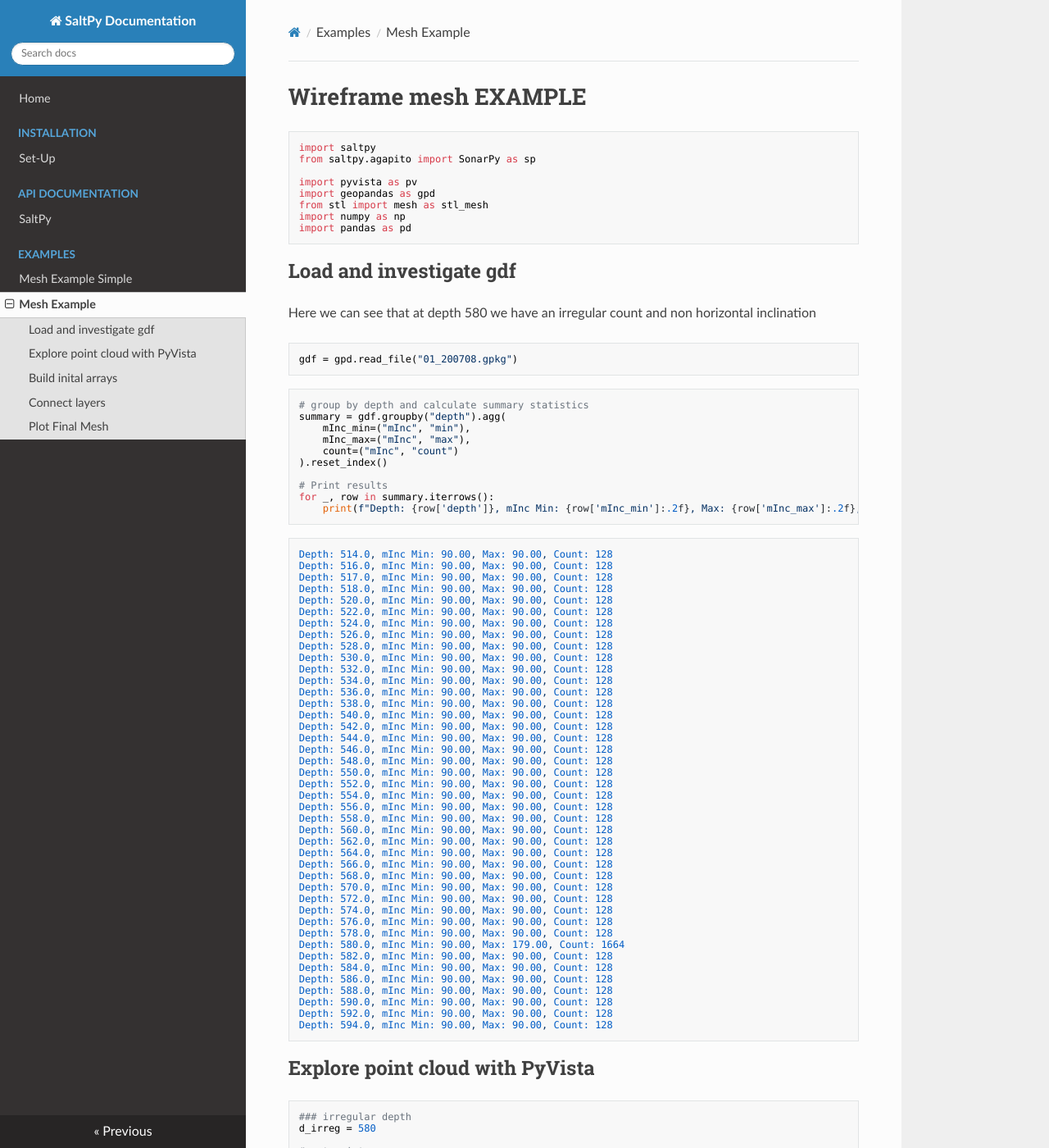
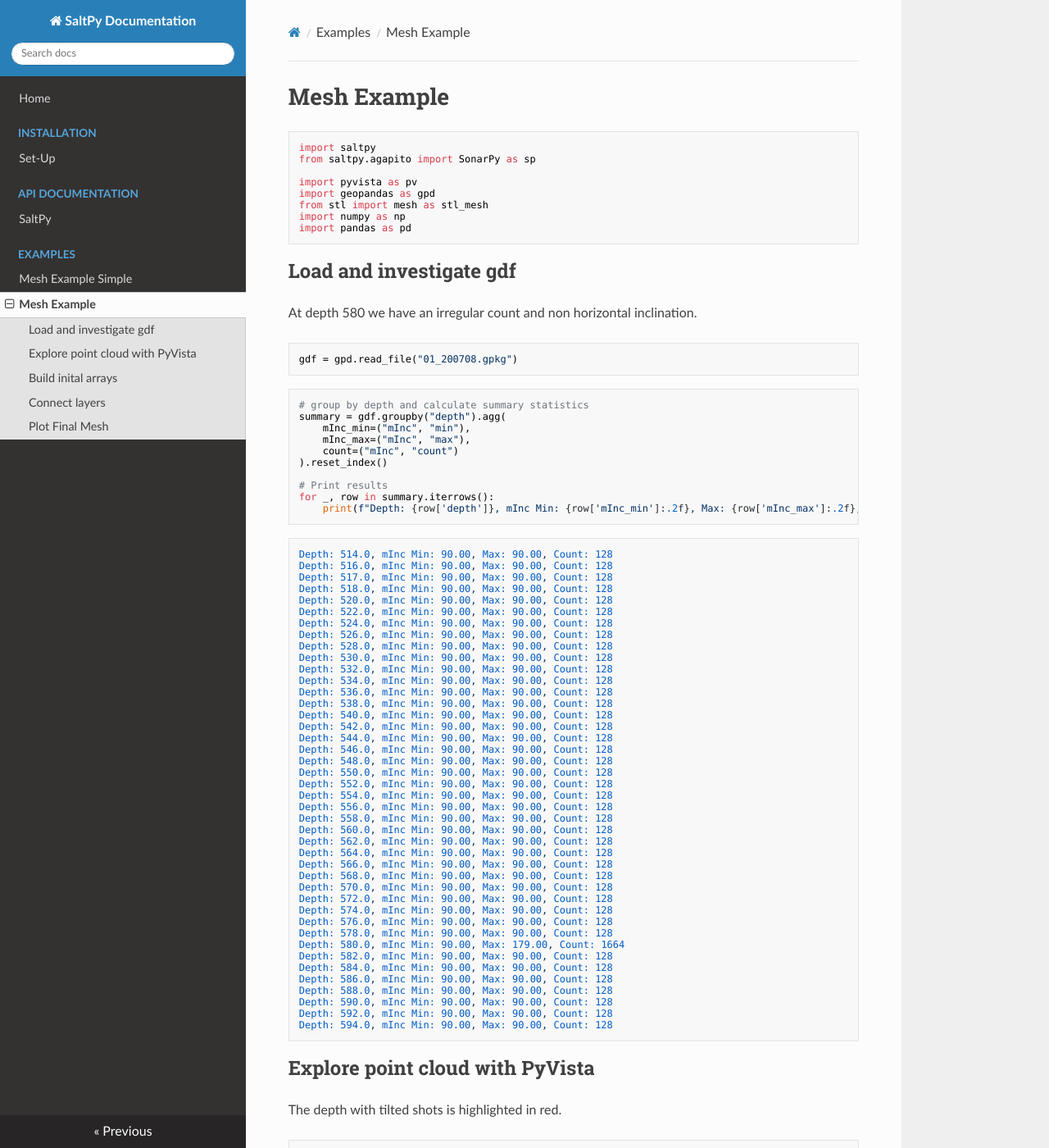
Before and after one commit to kmanalili/test1, an MkDocs documentation site: the page built from docs/examples/wireframe-EXAMPLE.md, in a window 1280 px wide and 1400 px high. Shown: the whole window at 82% size. Built offline with MkDocs 1.6.1, drawn with Linux system fonts in a browser that asks for light colours; nearby versions of some CDN libraries.

Commit message:
small changes to md

````diff
--- a/docs/examples/wireframe-EXAMPLE.md
+++ b/docs/examples/wireframe-EXAMPLE.md
@@ -1,4 +1,4 @@
-# Wireframe mesh EXAMPLE
+# Mesh Example
 
 
 ```python
@@ -14,7 +14,7 @@ import pandas as pd
 
 ## Load and investigate gdf
 
-Here we can see that at depth 580 we have an irregular count and non horizontal inclination
+At depth 580 we have an irregular count and non horizontal inclination.
 
 
 ```python
@@ -81,6 +81,7 @@ for _, row in summary.iterrows():
 
 ## Explore point cloud with PyVista
 
+The depth with tilted shots is highlighted in red.
 
 ```python
 ### irregular depth
````
Also changed, not shown: docs/index.md (+1 -0 lines), docs/setup/installation.md (+1 -1 lines).
